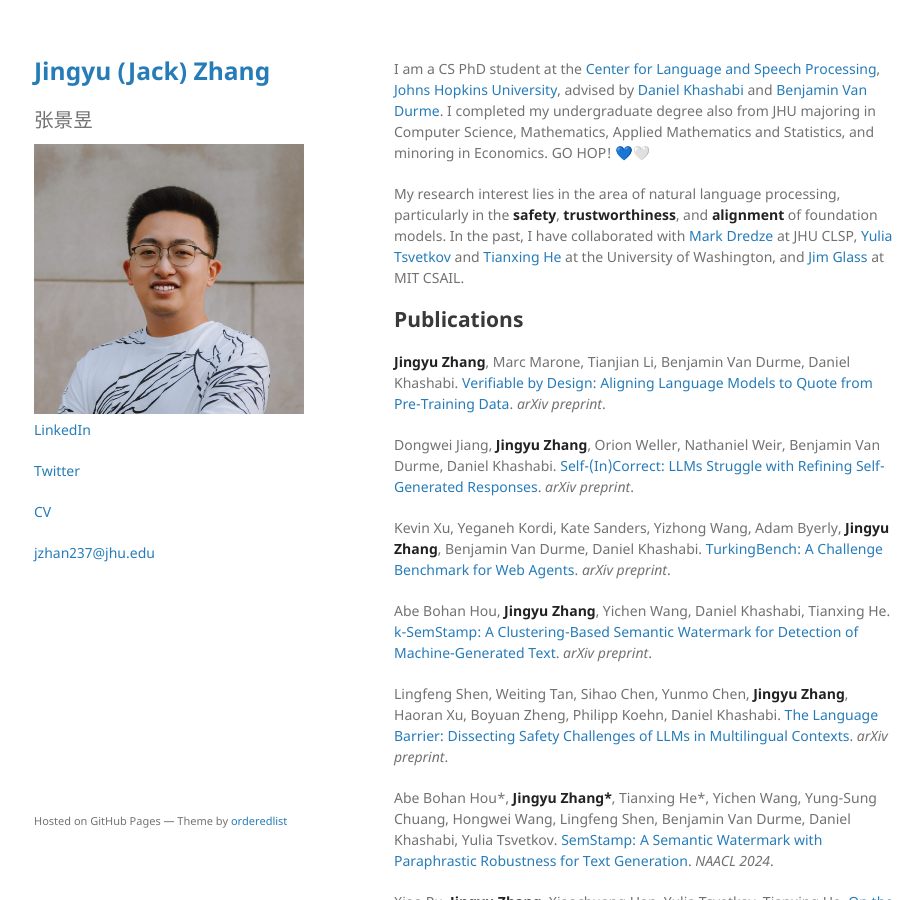
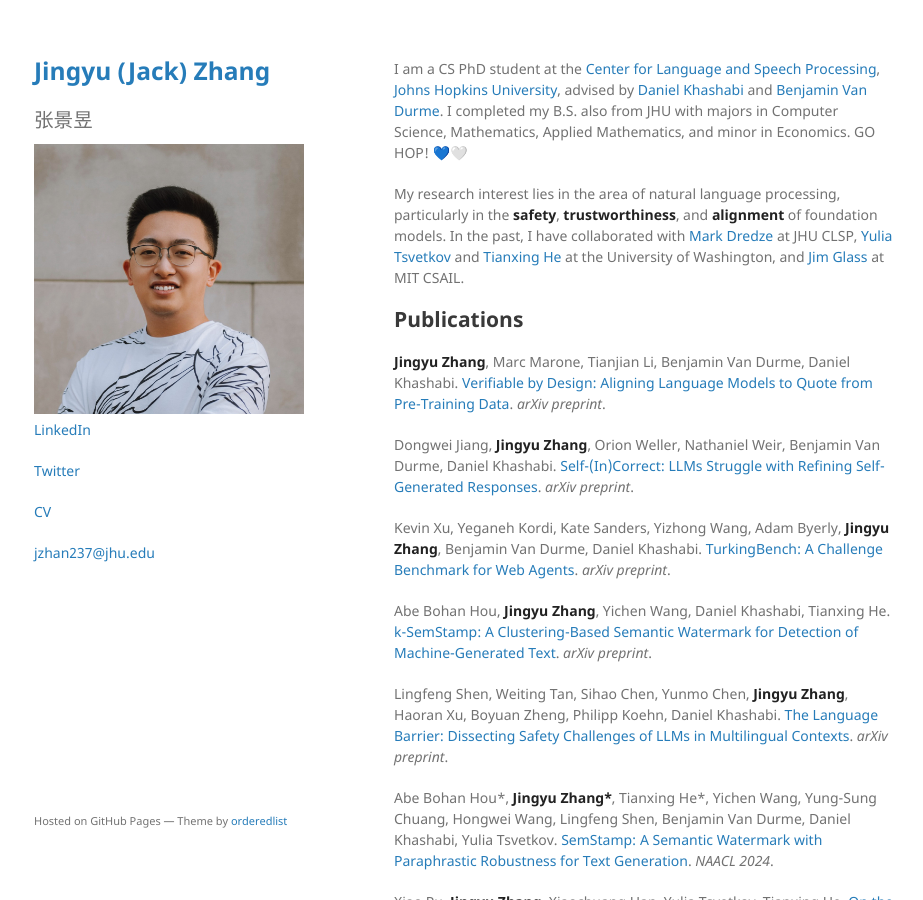
Before and after one commit to jackjyzhang/jackjyzhang.github.io, a Jekyll site: the page built from index.md, in a window 1280 px wide and 900 px high. Shown: the whole window, without its empty margins (176-1099 px from the left). Built offline with Jekyll 4.4.1, drawn with Linux system fonts in a browser that asks for light colours; comment, search, counter and statistics services are not loaded; some of the changed text lies outside the part shown.

Commit message:
bio change

```diff
--- a/index.md
+++ b/index.md
@@ -2,7 +2,7 @@
 layout: default
 ---
 
-I am a CS PhD student at the [Center for Language and Speech Processing](https://www.clsp.jhu.edu/), [Johns Hopkins University](https://www.jhu.edu/), advised by [Daniel Khashabi](https://danielkhashabi.com/) and [Benjamin Van Durme](https://www.cs.jhu.edu/~vandurme/index.html). I completed my undergraduate degree also from JHU majoring in Computer Science, Mathematics, Applied Mathematics and Statistics, and minoring in Economics. GO HOP! 💙🤍
+I am a CS PhD student at the [Center for Language and Speech Processing](https://www.clsp.jhu.edu/), [Johns Hopkins University](https://www.jhu.edu/), advised by [Daniel Khashabi](https://danielkhashabi.com/) and [Benjamin Van Durme](https://www.cs.jhu.edu/~vandurme/index.html). I completed my B.S. also from JHU with majors in Computer Science, Mathematics, Applied Mathematics, and minor in Economics. GO HOP! 💙🤍
 
 My research interest lies in the area of natural language processing, particularly in the **safety**, **trustworthiness**, and **alignment** of foundation models. In the past, I have collaborated with [Mark Dredze](https://www.cs.jhu.edu/~mdredze/) at JHU CLSP, [Yulia Tsvetkov](https://homes.cs.washington.edu/~yuliats/) and [Tianxing He](https://people.csail.mit.edu/cloudygoose/) at the University of Washington, and [Jim Glass](http://people.csail.mit.edu/jrg/) at MIT CSAIL.
 
```
Also changed, not shown: other parts of index.md (+1 -1 lines).
